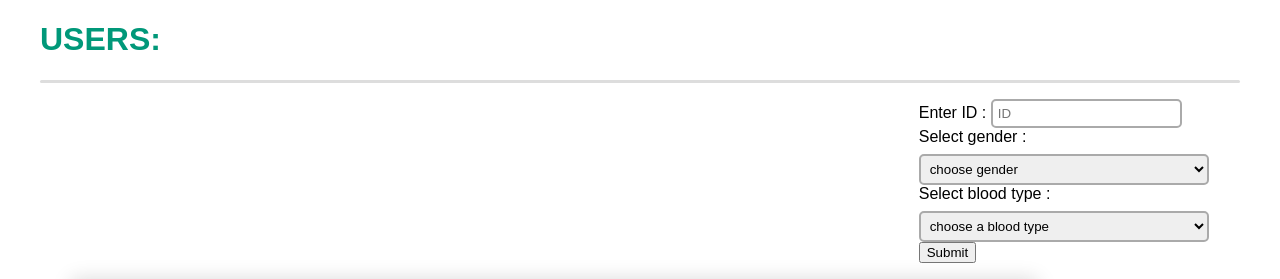
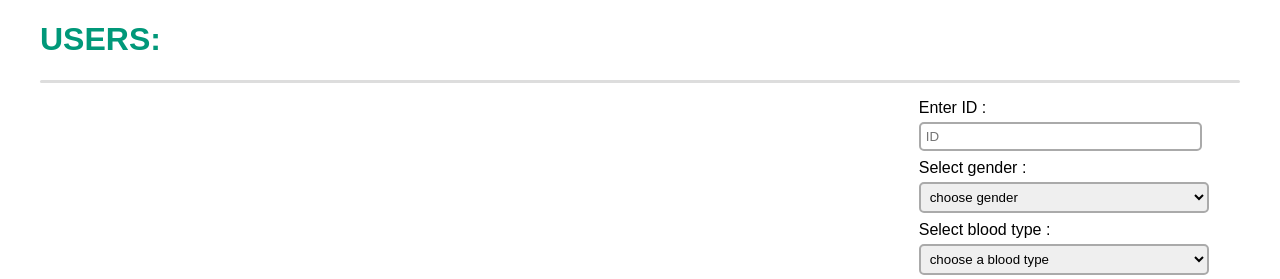
Before and after one commit to byshy/blood_center, a Django app: page /users/search/ in a window 1280 px wide. Shown: the top 279 px of the page. Run offline with Django 3.2, Linux system fonts and the light colour scheme; the visitor is signed in with stand-in values (Sample User, id 1); data that the repository does not hold is empty.

Commit message:
Update style.css

```diff
--- a/static/style.css
+++ b/static/style.css
@@ -27,9 +27,12 @@ h1{
 }
 
 .ID{
+	width: 93%;
 	border:2px solid #aaa;
 	border-radius: 5px;
 	padding: 5px;
+	margin-top: 0.3rem;
+	margin-bottom: 0.5rem;
 }
 
 .gender{
@@ -38,6 +41,8 @@ h1{
 	border:2px solid #aaa;
 	border-radius: 5px;
 	padding: 5px;
+	margin-top: 0.3rem;
+	margin-bottom: 0.5rem;
 
 }
 
@@ -47,6 +52,8 @@ h1{
 	border:2px solid #aaa;
 	border-radius: 5px;
 	padding: 5px;
+	margin-top: 0.3rem;
+	margin-bottom: 0.5rem;
 }
 
 button{
```
